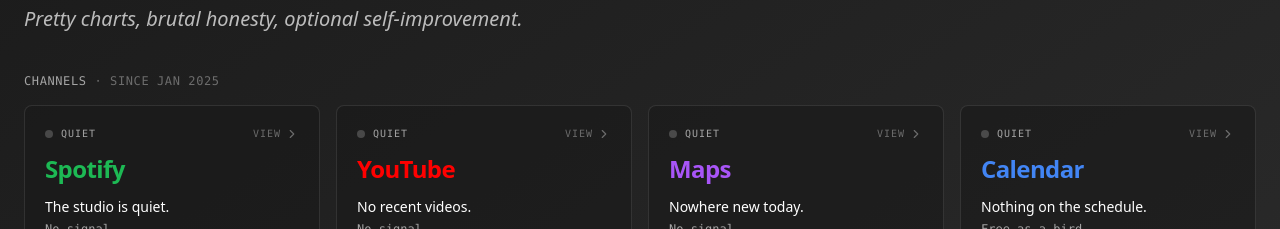
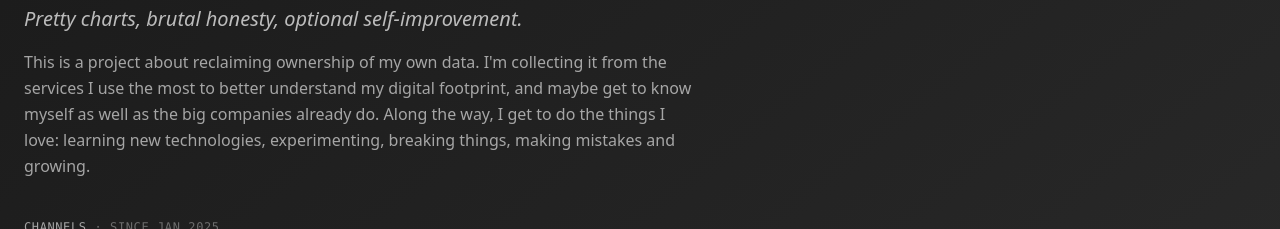
Before and after one commit to LucaLiverani/mylife-in-data, a React (Vite) app in the folder dashboard/: page / in a window 1280 px wide. Shown: the part 216-445 px from the top of the page. Built offline with nearby package versions, Linux system fonts and the light colour scheme; no server answers.

Commit message:
feat(home): add project intro paragraph under the hero tagline
A short description below "Pretty charts, brutal honesty…" explaining
what the project is and the philosophy behind it — reclaiming ownership
of personal data, understanding one's digital footprint, and the joy of
building it.

```diff
--- a/dashboard/src/pages/Home.tsx
+++ b/dashboard/src/pages/Home.tsx
@@ -167,6 +167,9 @@
             <p className="max-w-2xl text-xl italic text-signal-white/70">
               Pretty charts, brutal honesty, optional self-improvement.
             </p>
+            <p className="mt-4 max-w-2xl text-base leading-relaxed text-signal-white/60">
+              This is a project about reclaiming ownership of my own data. I'm collecting it from the services I use the most to better understand my digital footprint, and maybe get to know myself as well as the big companies already do. Along the way, I get to do the things I love: learning new technologies, experimenting, breaking things, making mistakes and growing.
+            </p>
             {overviewData?._meta?.cached && (
               <div role="status" className="mt-4 inline-block rounded-sm border border-trace-down/30 bg-trace-down/10 px-3 py-2 font-mono text-xs text-trace-down">
                 ClickHouse offline — showing cached signal.
```
